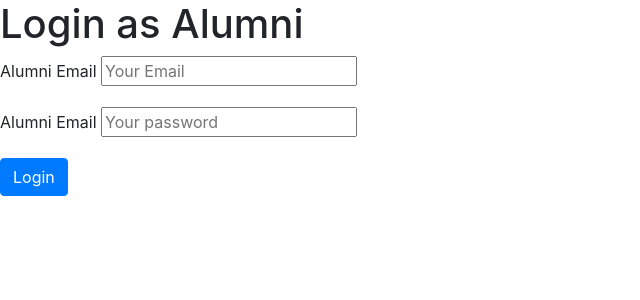
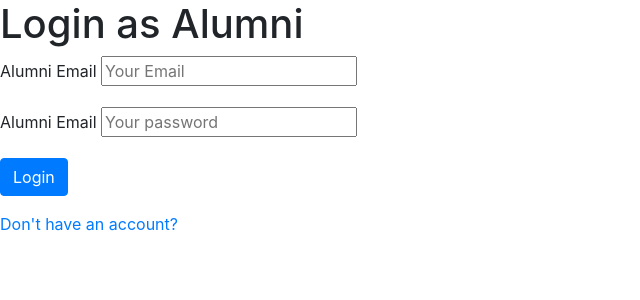
Before and after one commit to ShowmickKar/FIND-YOUR-BRACU-MATES-CSE370-PROJECT-SPRING-2022, a PHP site: page /alumni_login.php in a window 1280 px wide. Shown: the top 300 px of the page, without its empty margins (0-640 px from the left). Run offline with PHP 8.4, Linux system fonts and the light colour scheme.

Commit message:
Update alumni_login.php

```diff
--- a/alumni_login.php
+++ b/alumni_login.php
@@ -29,6 +29,9 @@
             <div class="form-group">
                 <button type="submit" name="login_alumni" class="btn btn-primary">Login</button>
             </div>
+            <div class="form-group">
+                <a href="alumni_registration.php">Don't have an account?</a>
+            </div>
         </form>
     </div>
 </body>
```
